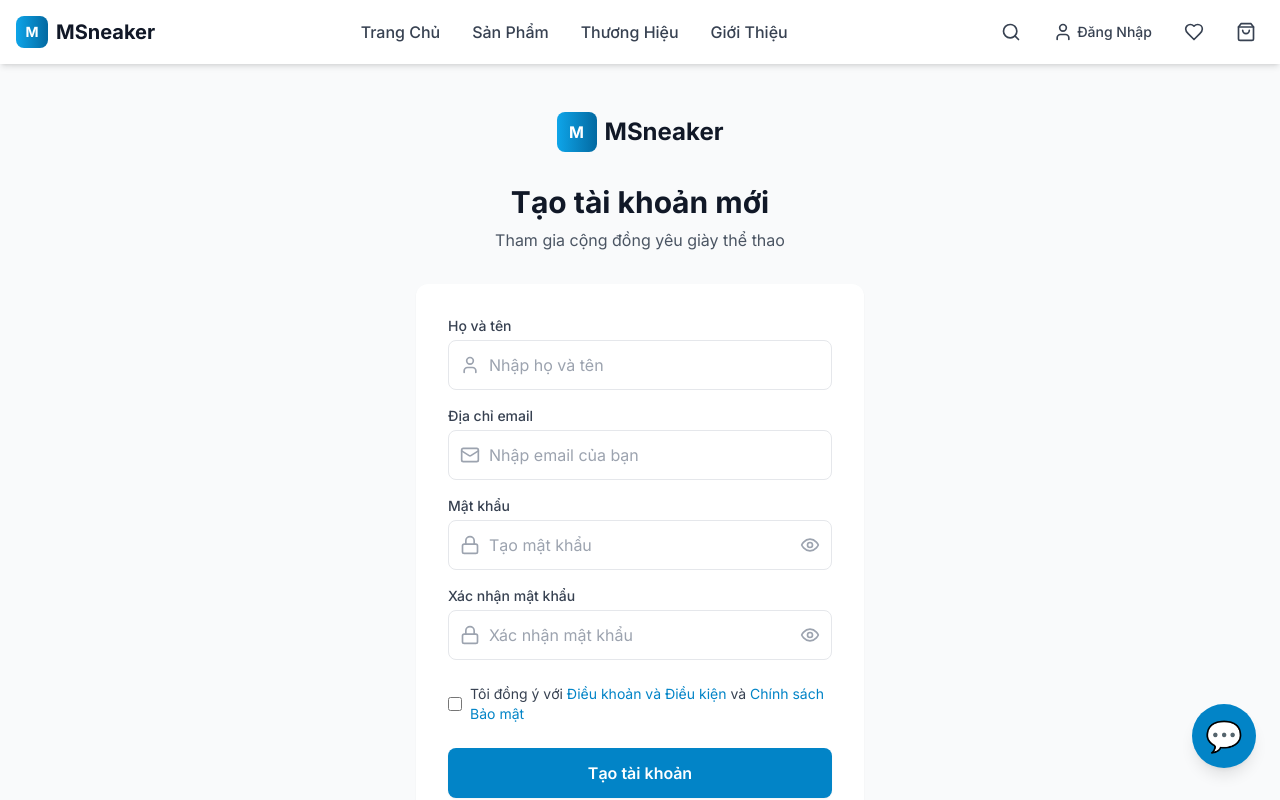
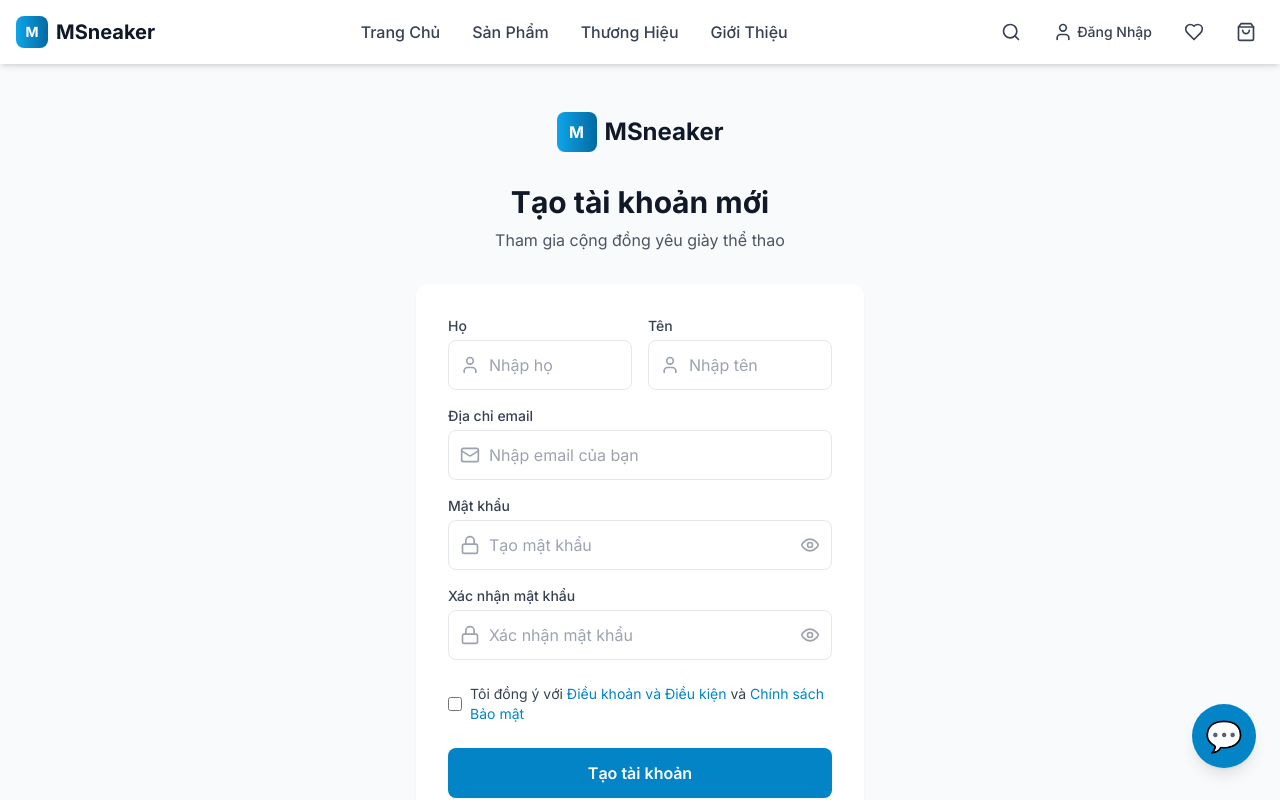
Before and after one commit to Minhhk204/FE_SHOPDEV, a React (Vite) app: page /register in a window 1280 px wide. Shown: the top 800 px of the page. Built offline with nearby package versions, Linux system fonts and the light colour scheme.

Commit message:
fix register func

```diff
--- a/src/api/userApi.ts
+++ b/src/api/userApi.ts
@@ -1,26 +1,26 @@
 import axiosClient from './axiosClient';
-import { User, UserCreationAttributes } from '../types';
+import { User, UserCreationAttributes, AuthResponse } from '../types';
 
 const userApi = {
     // Auth APIs
-    login: async (payload: { email: string; password: string }) => {
-        const res = await axiosClient.post('/api/auth/login', payload);
+    login: async (payload: { email: string; password: string }): Promise<AuthResponse> => {
+        const res = await axiosClient.post<AuthResponse>('/api/auth/login', payload);
         return res.data;
     },
-    register: async (payload: UserCreationAttributes) => {
-        const res = await axiosClient.post('/api/auth/register', payload);
+    register: async (payload: UserCreationAttributes): Promise<AuthResponse> => {
+        const res = await axiosClient.post<AuthResponse>('/api/auth/register', payload);
         return res.data;
     },
-    getCurrentUser: async () => {
-        const res = await axiosClient.get('/api/auth/profile');
+    getCurrentUser: async (): Promise<{ user: User }> => {
+        const res = await axiosClient.get<{ user: User }>('/api/auth/profile');
         return res.data;
     },
-    updateProfile: async (userData: Partial<UserCreationAttributes>) => {
-        const res = await axiosClient.put('/api/auth/profile/update', userData);
+    updateProfile: async (userData: Partial<UserCreationAttributes>): Promise<{ message: string; user: User }> => {
+        const res = await axiosClient.put<{ message: string; user: User }>('/api/auth/profile/update', userData);
         return res.data;
     },
-    changePassword: async (payload: { currentPassword: string; newPassword: string }) => {
-        const res = await axiosClient.put('/api/auth/change-password', payload);
+    changePassword: async (payload: { currentPassword: string; newPassword: string }): Promise<{ message: string }> => {
+        const res = await axiosClient.put<{ message: string }>('/api/auth/change-password', payload);
         return res.data;
     },
 
--- a/src/pages/Register.tsx
+++ b/src/pages/Register.tsx
@@ -1,18 +1,30 @@
-import React, { useState } from 'react';
+import React, { useState, useEffect } from 'react';
 import { Link, useNavigate } from 'react-router-dom';
 import { Eye, EyeOff, Mail, Lock, User } from 'lucide-react';
-import { useAuth } from '../context/AuthContext';
+import { useSelector } from 'react-redux';
+import { useAppDispatch } from '../store';
+import { registerUser } from '../store/userSlice';
+import { RootState } from '../store';
 
 const Register: React.FC = () => {
-  const [name, setName] = useState('');
+  const [firstName, setFirstName] = useState('');
+  const [lastName, setLastName] = useState('');
   const [email, setEmail] = useState('');
   const [password, setPassword] = useState('');
   const [confirmPassword, setConfirmPassword] = useState('');
   const [showPassword, setShowPassword] = useState(false);
   const [showConfirmPassword, setShowConfirmPassword] = useState(false);
-  const [isLoading, setIsLoading] = useState(false);
-  const { register } = useAuth();
+
+  const dispatch = useAppDispatch();
   const navigate = useNavigate();
+  const { loading, error, isLoggedIn } = useSelector((state: RootState) => state.user);
+
+  // Redirect nếu đã đăng nhập
+  useEffect(() => {
+    if (isLoggedIn) {
+      navigate('/');
+    }
+  }, [isLoggedIn, navigate]);
 
   const handleSubmit = async (e: React.FormEvent) => {
     e.preventDefault();
@@ -22,16 +34,18 @@ const Register: React.FC = () => {
       return;
     }
 
-    setIsLoading(true);
+    if (password.length < 6) {
+      alert('Mật khẩu phải có ít nhất 6 ký tự');
+      return;
+    }
 
-    try {
-      await register(name, email, password);
-      navigate('/');
-    } catch (error) {
-      console.error('Registration failed:', error);
-    } finally {
-      setIsLoading(false);
-    }
+    dispatch(registerUser({
+      firstName,
+      lastName,
+      email,
+      password,
+      role: 'user'
+    }));
   };
 
   return (
@@ -49,23 +63,50 @@ const Register: React.FC = () => {
         </div>
 
         <form className="mt-8 space-y-6 bg-white p-8 rounded-xl shadow-sm" onSubmit={handleSubmit}>
+          {error && (
+            <div className="bg-red-50 border border-red-200 text-red-700 px-4 py-3 rounded-lg">
+              {error}
+            </div>
+          )}
+
           <div className="space-y-4">
+            <div className="grid grid-cols-2 gap-4">
               <div>
-              <label htmlFor="name" className="block text-sm font-medium text-gray-700 mb-1">
-                Họ và tên
+                <label htmlFor="firstName" className="block text-sm font-medium text-gray-700 mb-1">
+                  Họ
                 </label>
                 <div className="relative">
                   <User className="w-5 h-5 absolute left-3 top-1/2 transform -translate-y-1/2 text-gray-400" />
                   <input
-                  id="name"
-                  name="name"
+                    id="firstName"
+                    name="firstName"
                     type="text"
                     required
-                  value={name}
-                  onChange={(e) => setName(e.target.value)}
+                    value={firstName}
+                    onChange={(e) => setFirstName(e.target.value)}
                     className="w-full pl-10 pr-4 py-3 border border-gray-200 rounded-lg focus:outline-none focus:ring-2 focus:ring-primary-500 focus:border-transparent"
-                  placeholder="Nhập họ và tên"
+                    placeholder="Nhập họ"
                   />
+                </div>
+              </div>
+
+              <div>
+                <label htmlFor="lastName" className="block text-sm font-medium text-gray-700 mb-1">
+                  Tên
+                </label>
+                <div className="relative">
+                  <User className="w-5 h-5 absolute left-3 top-1/2 transform -translate-y-1/2 text-gray-400" />
+                  <input
+                    id="lastName"
+                    name="lastName"
+                    type="text"
+                    required
+                    value={lastName}
+                    onChange={(e) => setLastName(e.target.value)}
+                    className="w-full pl-10 pr-4 py-3 border border-gray-200 rounded-lg focus:outline-none focus:ring-2 focus:ring-primary-500 focus:border-transparent"
+                    placeholder="Nhập tên"
+                  />
+                </div>
               </div>
             </div>
 
@@ -163,10 +204,10 @@ const Register: React.FC = () => {
 
           <button
             type="submit"
-            disabled={isLoading}
+            disabled={loading}
             className="w-full flex justify-center py-3 px-4 border border-transparent rounded-lg shadow-sm text-white bg-primary-600 hover:bg-primary-700 focus:outline-none focus:ring-2 focus:ring-offset-2 focus:ring-primary-500 font-semibold transition-colors disabled:opacity-50 disabled:cursor-not-allowed"
           >
-            {isLoading ? 'Đang tạo tài khoản...' : 'Tạo tài khoản'}
+            {loading ? 'Đang tạo tài khoản...' : 'Tạo tài khoản'}
           </button>
 
           <div className="text-center">
--- a/src/store/index.ts
+++ b/src/store/index.ts
@@ -1,4 +1,5 @@
 import { configureStore } from '@reduxjs/toolkit';
+import { useDispatch } from 'react-redux';
 import userReducer from './userSlice';
 import productReducer from './productSlice';
 
@@ -12,3 +13,6 @@ export const store = configureStore({
 // Infer the `RootState` and `AppDispatch` types from the store itself
 export type RootState = ReturnType<typeof store.getState>;
 export type AppDispatch = typeof store.dispatch;
+
+// Use throughout your app instead of plain `useDispatch`
+export const useAppDispatch = () => useDispatch<AppDispatch>();
--- a/src/store/userSlice.ts
+++ b/src/store/userSlice.ts
@@ -24,7 +24,7 @@ export const registerUser = createAsyncThunk(
     async (payload: UserCreationAttributes, { rejectWithValue }) => {
         try {
             const response = await userApi.register(payload);
-            return response; // { user, token }
+            return response; // { message, token, user }
         } catch (error: any) {
             return rejectWithValue(error.response?.data?.message || 'Đăng ký thất bại');
         }
@@ -37,7 +37,7 @@ export const loginUser = createAsyncThunk(
     async (payload: { email: string; password: string }, { rejectWithValue }) => {
         try {
             const response = await userApi.login(payload);
-            return response; // { user, token }
+            return response; // { message, token, user }
         } catch (error: any) {
             return rejectWithValue(error.response?.data?.message || 'Đăng nhập thất bại');
         }
@@ -63,7 +63,7 @@ export const updateProfile = createAsyncThunk(
     async (userData: Partial<UserCreationAttributes>, { rejectWithValue }) => {
         try {
             const response = await userApi.updateProfile(userData);
-            return response; // { user }
+            return response; // { message, user }
         } catch (error: any) {
             return rejectWithValue(error.response?.data?.message || 'Không thể cập nhật thông tin');
         }
--- a/src/types/index.ts
+++ b/src/types/index.ts
@@ -47,17 +47,25 @@ export interface UserCreationAttributes {
   role?: "user" | "admin";
 }
 
+// Interface cho response từ backend authController
 export interface User {
   id: number;
   email: string;
   firstName: string;
   lastName: string;
-  isActive: boolean;
+  fullName: string; // Từ backend getter
+  isActive?: boolean;
   lastLogin?: Date;
   createdAt?: Date;
   updatedAt?: Date;
-  role: "user" | "admin";
-  fullName?: string;
+  role?: "user" | "admin";
+}
+
+// Interface cho auth response
+export interface AuthResponse {
+  message: string;
+  token: string;
+  user: User;
 }
 
 export interface CartItem {
```
Lines whose indentation alone changed are shown as unchanged.
